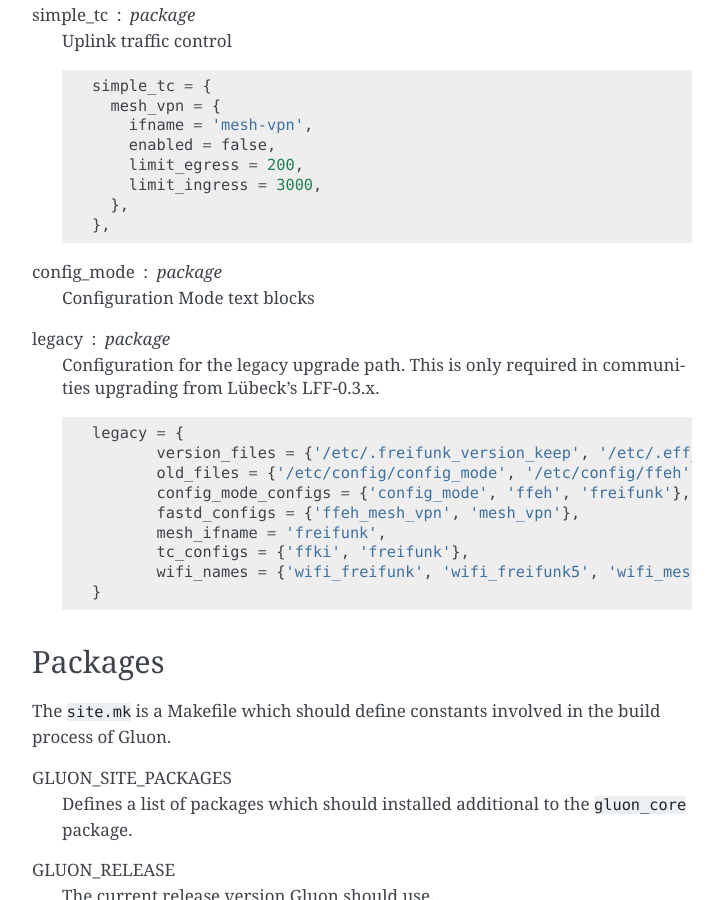
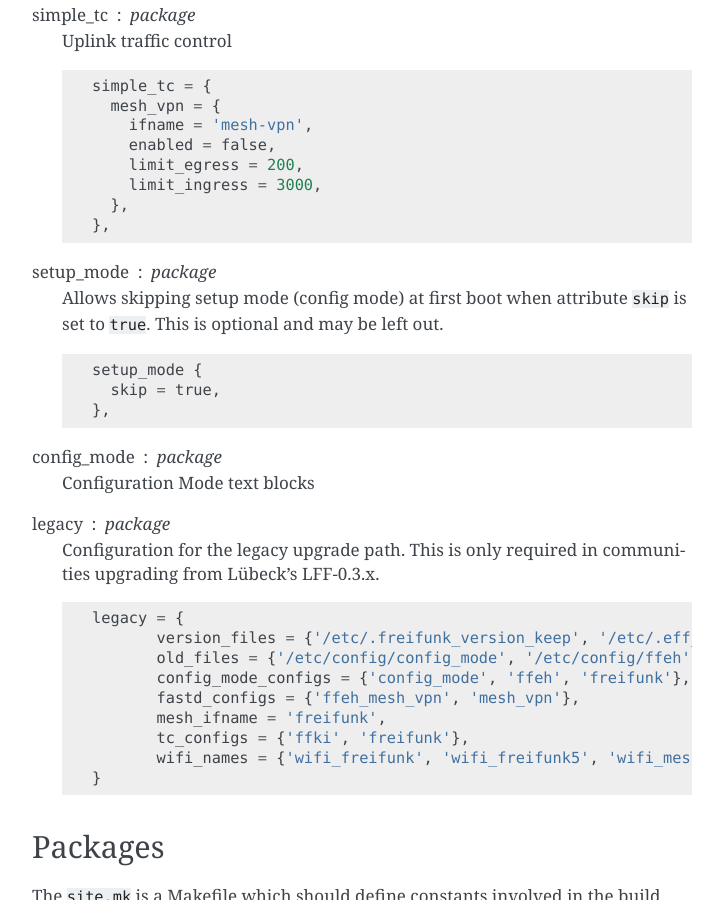
Before and after one commit to freifunk-gluon/gluon, a Sphinx documentation site: the page built from docs/user/site.rst, in a window 1280 px wide and 900 px high, scrolled down 2869 px. Shown: the whole window, without its empty margins (388-1111 px from the left). Built offline with Sphinx 7.4.7, drawn with Linux system fonts in a browser that asks for light colours; some of the changed text lies outside the part shown.

Commit message:
docs: skipping of setup mode
This PR documents functionality added by
https://github.com/freifunk-gluon/packages/pull/95

```diff
--- a/docs/site-example/site.conf
+++ b/docs/site-example/site.conf
@@ -146,6 +146,11 @@
     },
   },
 
+  -- Skip setup mode (config mode) on first boot
+  -- setup_mode = {
+  --  skip = true,
+  -- },
+
   -- These strings are shown in config mode. Some HTML is permissible.
   --
   -- msg_welcome: shown at startup
--- a/docs/user/site.rst
+++ b/docs/user/site.rst
@@ -150,6 +150,15 @@ simple_tc : package
         },
       },
 
+setup_mode : package
+    Allows skipping setup mode (config mode) at first boot when attribute
+    ``skip`` is set to ``true``. This is optional and may be left out.
+    ::
+
+      setup_mode {
+        skip = true,
+      },
+
 config_mode : package
     Configuration Mode text blocks
 
```
